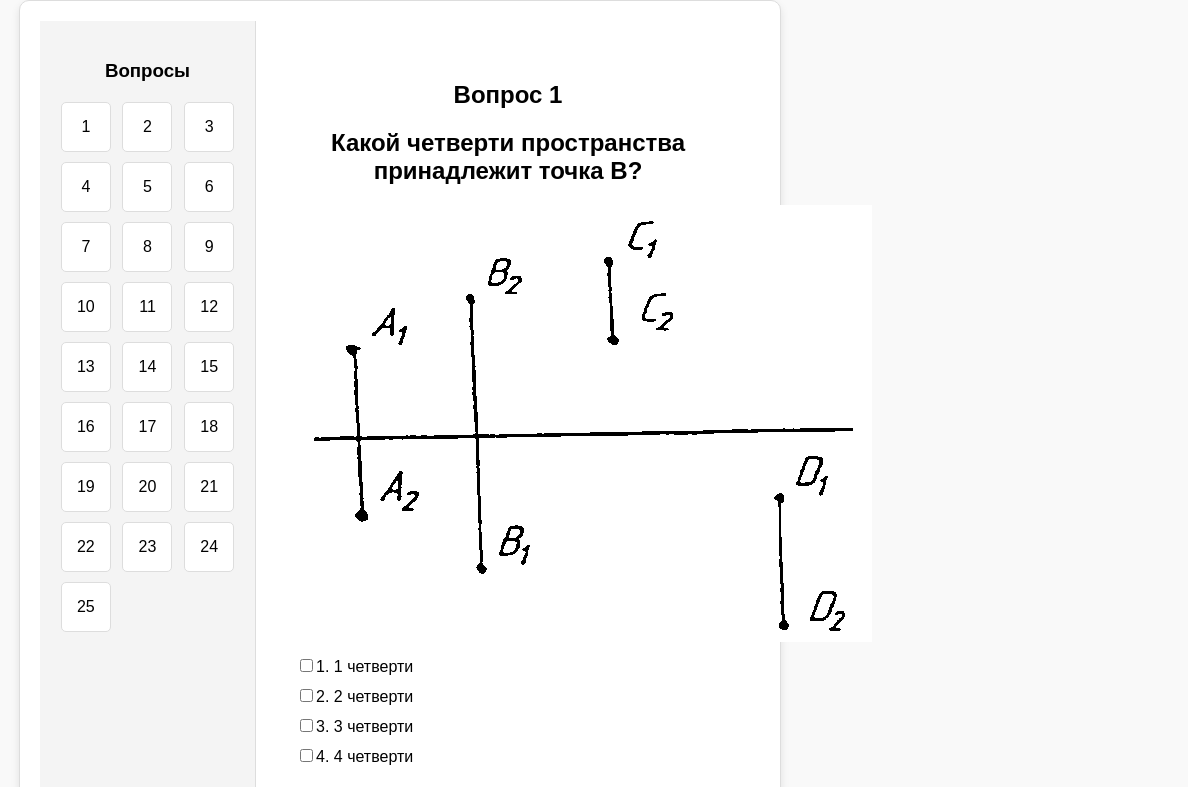
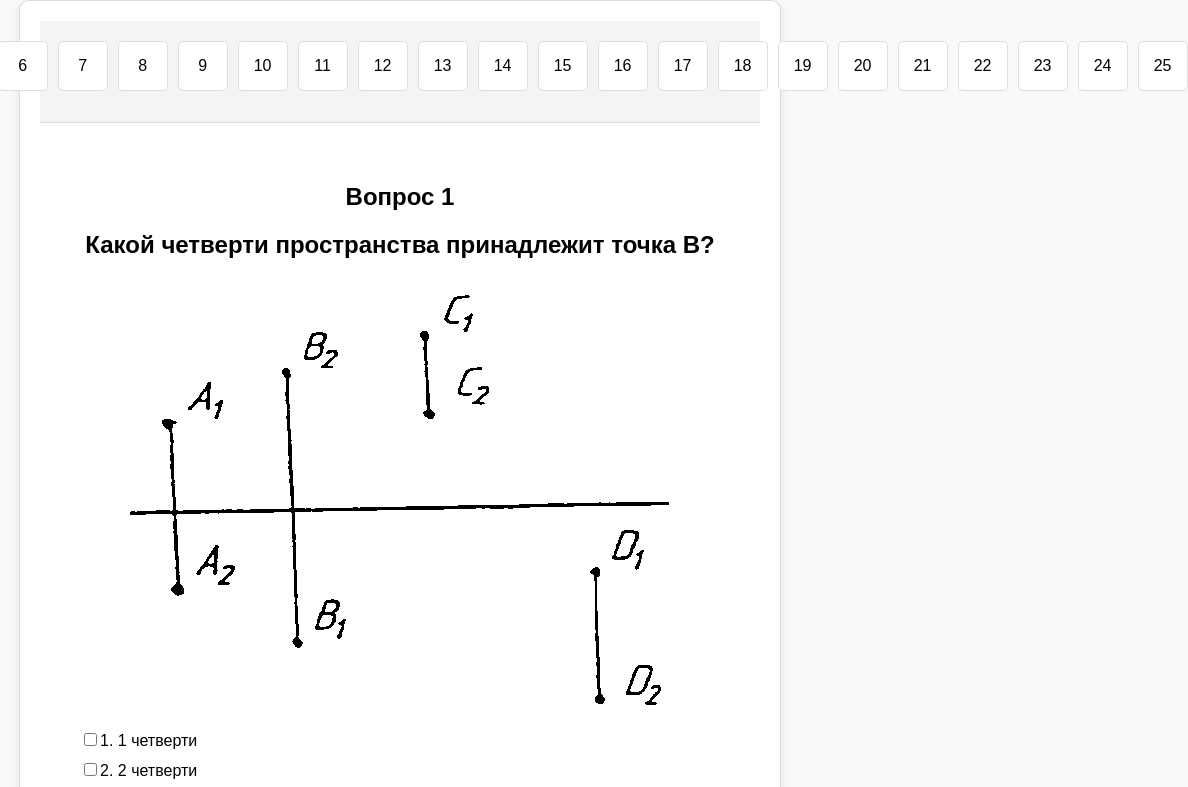
Before and after one commit to sshifr/test_inj_graf, an Electron app: page src/index.html in a window 800 px wide. Both pictures are taken after a click on the button "Начать". Shown: the top 787 px of the page, 1188 px wide, since content can reach past the window. Drawn offline with Linux system fonts and the light colour scheme.

Commit message:
Add images and fix the logic

```diff
--- a/src/index.html
+++ b/src/index.html
@@ -10,7 +10,7 @@
     <!-- Страница начала теста -->
     <div class="page start-page">
         <h1>Добро пожаловать в тест</h1>
-        <p>Этот тест поможет проверить ваши знания.</p>
+        <p>Ответ считается правильным, если указаны все правильные ответы, включенные в варианты ответа.</p>
         <button id="start-btn">Начать</button>
     </div>
 
@@ -25,7 +25,7 @@
             <h2 id="question-number">Вопрос 1</h2>
             <div id="question" class="question">
                 <h2 id="question-text">Вопрос</h2>
-                <img id="question-image" src="" alt="Иллюстрация к вопросу">
+                <img id="question-image" src="">
                 <div id="answers"></div>
             </div>
             <div class="buttons">
--- a/src/script.js
+++ b/src/script.js
@@ -76,7 +76,7 @@ const questions = [
   },
   {
     text: "На рисунке изображены четыре плоскости каждая пересекается прямой l и построены точки пересечения. На каких рисунках при решении задачи применена горизонтально проецирующая плоскость.",
-    image: "imd/zd11.png",
+    image: "img/zd11.png",
     answers: [
       "а.",
       "б.",
@@ -232,14 +232,16 @@ const questions = [
 // Массив для ответов пользователя
 const userAnswers = questions.map(() => []);
 
-// Функция для переключения между страницами
+// Функция для переключения видимой страницы
 function showSection(section) {
-  startPage.classList.add("hidden");
-  testPage.classList.add("hidden");
-  resultsPage.classList.add("hidden");
+    // Скрыть все страницы
+    startPage.classList.add("hidden");
+    testPage.classList.add("hidden");
+    resultsPage.classList.add("hidden");
 
-  section.classList.remove("hidden");
-}
+    // Показать нужную страницу
+    section.classList.remove("hidden");
+  }
 
 // Инициализация доски вопросов (кнопки для каждого вопроса)
 function initQuestionBoard() {
@@ -254,7 +256,17 @@ function initQuestionBoard() {
     button.classList.toggle("answered", userAnswers[index].length > 0);
     questionBoard.appendChild(button);
   });
+
+  const buttons = questionBoard.querySelectorAll("button");
+  buttons.forEach((btn, idx) => {
+    if (idx === currentQuestionIndex) {
+      btn.classList.add("active");
+    } else {
+      btn.classList.remove("active");
+    }
+  });
 }
+
 
 // Загрузка вопроса
 function loadQuestion(index) {
@@ -288,7 +300,17 @@ function loadQuestion(index) {
 
   backBtn.classList.toggle("hidden", index === 0);
   nextBtn.textContent = index === questions.length - 1 ? "Сохранить" : "Далее";
+
+
+  const buttons = questionBoard.querySelectorAll("button");
+  buttons.forEach((btn, idx) => {
+    btn.classList.remove("active");
+    if (idx === index) {
+      btn.classList.add("active");
+    }
+  });
 }
+
 
 // Обработка кнопки "Начать"
 startBtn.addEventListener("click", () => {
--- a/src/style.css
+++ b/src/style.css
@@ -4,7 +4,7 @@ body {
     user-select: none;
     display: flex;
     justify-content: center;
-    align-items: center;
+    align-items: flex-start; /* Вертикальное выравнивание вверх */
     height: 100vh;
     background-color: #f9f9f9;
     overflow: hidden;
@@ -33,9 +33,8 @@ img {
 
 /* Стиль для тестовой страницы */
 .test-page {
-    display: flex;
     width: 90%;
-    max-width: 1200px;
+    max-width: 1600px;
     margin: auto;
     background-color: #fff;
     border: 1px solid #ddd;
@@ -45,24 +44,25 @@ img {
 }
 
 .navigation {
-    width: 30%;
-    min-width: 200px;
+    width: 100%;
     background-color: #f4f4f4;
-    border-right: 1px solid #ddd;
     padding: 20px;
     box-sizing: border-box;
+    display: flex;
+    justify-content: center; /* Центрируем по горизонтали */
+    border-bottom: 1px solid #ddd; /* Добавляем разделительную линию */
 }
 
 .navigation h3 {
     text-align: center;
     margin-bottom: 20px;
+    width: 100%;
 }
 
 .question-board {
-    display: grid;
-    grid-template-columns: repeat(3, 1fr);
+    display: flex; /* Горизонтальное выравнивание */
     gap: 10px;
-    justify-items: center;
+    justify-content: center;
 }
 
 .question-board button {
@@ -76,7 +76,7 @@ img {
 }
 
 .question-board button.answered {
-    background-color: #8fbc8f;
+    background-color: #8f8f8f;
 }
 
 .question-board button:hover {
@@ -84,7 +84,7 @@ img {
 }
 
 .questions-container {
-    width: 70%;
+    width: 100%; /* Для заполнения всей ширины */
     padding: 40px;
     box-sizing: border-box;
     text-align: center;
@@ -115,3 +115,11 @@ img {
 .buttons button:hover {
     background-color: #f0f0f0;
 }
+
+
+/*активная панель навигации*/
+.navigation .active {
+    background-color: #e7dc7a; /* Example color */
+    color: white; /* Make the text white when active */
+    border: 2px solid #e2cb4b; /* Optional: highlight the border */
+}
```
Also changed, not shown: src/index.js (+9 -6 lines), src/img/zd10.png (added), src/img/zd11.png (added), src/img/zd12.png (added), src/img/zd13.png (added), src/img/zd25.png (added), src/img/zd35.png (added), src/img/zd40.png (added), src/img/zd41.png (added), src/img/zd42.png (added), src/img/zd43.png (added), src/img/zd44.png (added), src/img/zd5.png (added), src/img/zd6.png (added), 1 more files.
